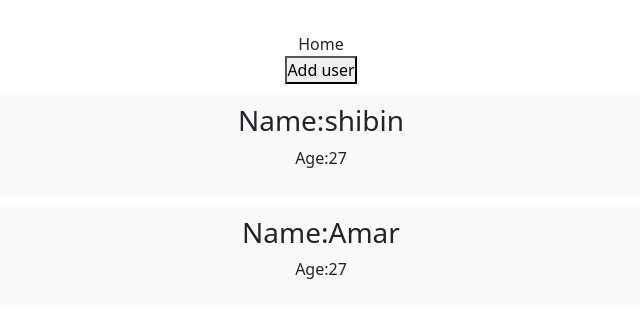
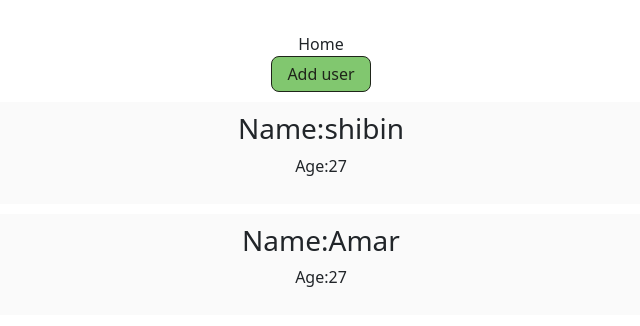
Before and after one commit to mshibinc/react-BEO-batch-context, a React (Vite) app: page / in a window 1280 px wide. Shown: the top 326 px of the page, without its empty margins (319-959 px from the left). Built offline with nearby package versions, Linux system fonts and the light colour scheme.

Commit message:
styledcmpt

```diff
--- a/package.json
+++ b/package.json
@@ -16,7 +16,8 @@
     "react": "^18.2.0",
     "react-bootstrap": "^2.10.2",
     "react-dom": "^18.2.0",
-    "react-router-dom": "^6.23.1"
+    "react-router-dom": "^6.23.1",
+    "styled-components": "^6.1.11"
   },
   "devDependencies": {
     "@types/react": "^18.2.66",
--- /dev/null
+++ b/src/components/Button.jsx
@@ -0,0 +1,37 @@
+import React from 'react'
+import styled from 'styled-components';
+
+export default function Button({ type,name, ...rest }) {
+    let colors = {
+        info: {
+            bgColor: '#2f28abaa',
+            color: '#FFF',
+            border: '#000'
+        },
+        success: {
+            bgColor: '#42ab28aa',
+            color: '#1f251a',
+            border: '#1f251a'
+        }
+    }
+
+
+    return (
+        <ButtonWrapper bgColor={colors[type].bgColor} border={colors[type].border} color={colors[type].color} {...rest}>{name}</ButtonWrapper>
+    )
+}
+const ButtonWrapper = styled.button`
+   box-sizing: border-box;
+  font-family: inherit;
+  padding: 5px;
+  border-radius: 8px;
+  box-shadow: shadow(low);
+  border: 1px solid ${(p) => p.border};;
+  background-color: ${(p) => p.bgColor};
+  color:  ${(p) => p.color};
+  font-size: 1rem;
+  display: inline-flex;
+  justify-content: center;
+  align-items: center;
+  min-width: 100px;
+  `
--- a/src/pages/Home.jsx
+++ b/src/pages/Home.jsx
@@ -1,6 +1,6 @@
 import React from 'react'
 import { useStateValue } from '../contextAPI/GlobelState'
-
+import Button from '../components/Button';
 export default function Home() {
     const [{ users, place }, dispatch] = useStateValue();
     // console.log(users,place);
@@ -16,10 +16,19 @@ export default function Home() {
     return (
         <div>Home
             <br />
-            <button onClick={adduserTo}>Add user</button>
+            {/* <button onClick={adduserTo}>Add user</button><br/> */}
+            {/* isInfo */}
+            <Button name="Add user"  type="success" onClick={adduserTo}/><br/>
+            {/* <Button name="Add user"  type="info"/> */}
             {users.map((itm, i) => (
                 <Usercard data={itm} key={i} />
             ))}
         </div>
     )
 }
+
+
+// `;
+// const Button = styled.button({
+//      backgroundColor:'red'
+// });
```
Also changed, not shown: 1 other file (tests, documents, lock files or other folders).
